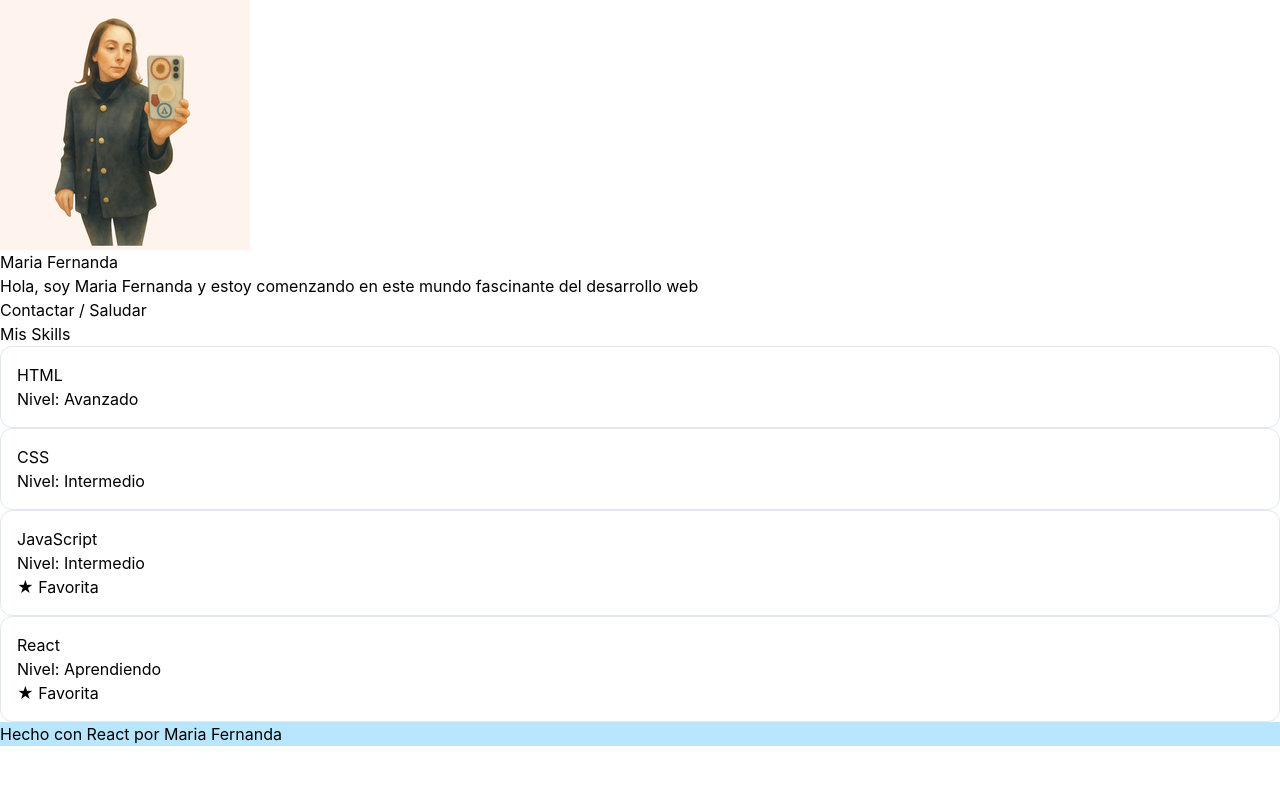
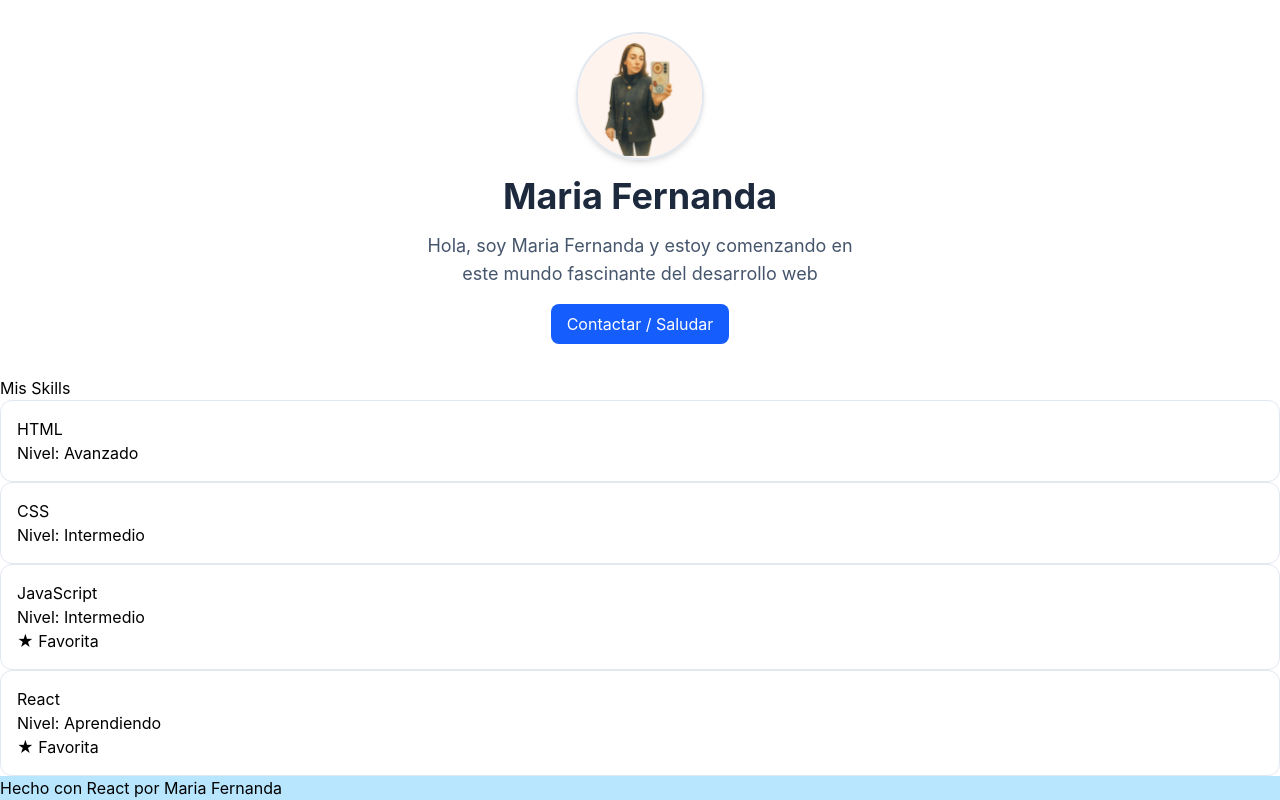
Before and after one commit to maferca24/DDW-c5-m4-s1-tp1, a React (Vite) app: page / in a window 1280 px wide. Built offline with nearby package versions, Linux system fonts and the light colour scheme.

Commit message:
Agregue estilos ProfileHeader

```diff
--- a/src/components/ProfileHeader.jsx
+++ b/src/components/ProfileHeader.jsx
@@ -4,22 +4,22 @@ export default function ProfileHeader({ name, phrase, photo }) {
   };
 
   return (
-    <header className="">
-      {/* Agrego etiqueta <img> usando la prop photo en src */}
+    <header className="flex flex-col items-center gap-4 text-center my-8">
+      {/* Etiqueta <img> usando la prop photo en src */}
       {photo && (
         <img
           src={photo}
           alt={`Foto de perfil de ${name}`}
-          className=""
+          className="w-32 h-32 rounded-full object-cover shadow-md border-2 border-slate-200"
         />
       )}
 
-      <h1 className="">{name}</h1>
-      <p className="">{phrase}</p>
+      <h1 className="text-4xl font-bold text-slate-800">{name}</h1>
+      <p className="text-lg text-slate-600 max-w-md">{phrase}</p>
 
       <button
         onClick={handleAlgo}
-        className=""
+        className="px-4 py-2 bg-blue-600 text-white rounded-lg hover:bg-blue-700 transition-colors"
       >
         Contactar / Saludar
       </button>
```
